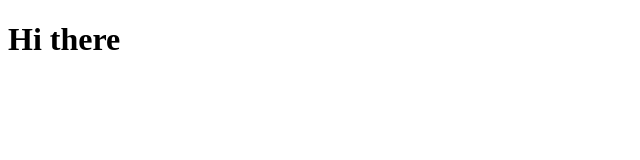
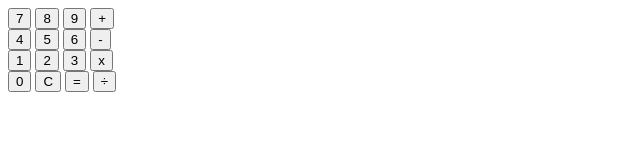
Before and after one commit to BrandB123/odin-calculator, a plain HTML site: page index.html in a window 1280 px wide. Shown: the whole page, without its empty margins (0-640 px from the left). Drawn offline with Linux system fonts and the light colour scheme.

Commit message:
Add calculator elements to index

```diff
--- a/index.html
+++ b/index.html
@@ -7,7 +7,37 @@
     <link rel="stylesheet" href="styles.css">
 </head>
 <body>
-    <h1>Hi there</h1>
+    <div class="main-container">
+        <div class="display"></div>
+
+        <div class="button-row">
+	        <button id="seven">7</button>
+	        <button id="eight">8</button>
+	        <button id="nine">9</button>
+	        <button id="add">+</button>
+	    </div>
+
+        <div class="button-row">
+	        <button id="four">4</button>
+	        <button id="five">5</button>
+	        <button id="six">6</button>
+	        <button id="subtract">-</button>
+	    </div>
+
+        <div class="button-row">
+	        <button id="one">1</button>
+	        <button id="two">2</button>
+	        <button id="three">3</button>
+	        <button id="mulitply">x</button>
+	    </div>
+
+        <div class="button-row">
+	        <button id="zero">0</button>
+	        <button id="clear">C</button>
+	        <button id="equals">=</button>
+	        <button id="divide">&#247</button>
+	    </div>
+    </div>
     <script src="script.js"></script>
 </body>
 </html>
```
